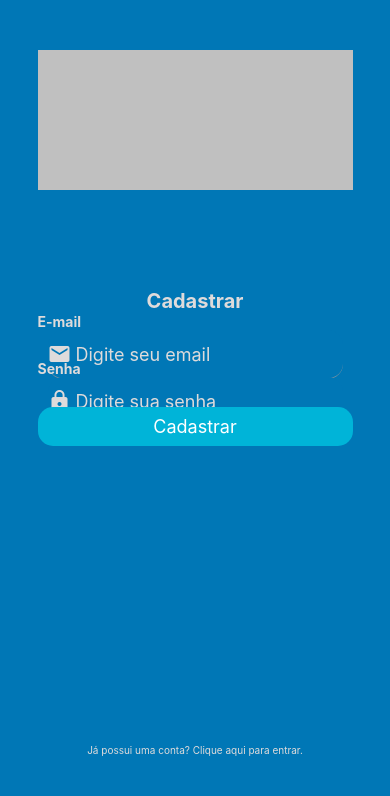
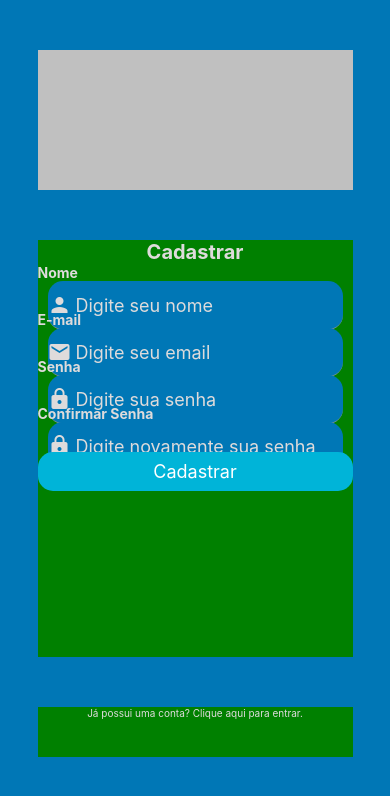
Before and after one commit to tarcisiovasconcelos/apimed, a React Native app: screen /Tela-Cadastro in a window 390 px wide. Shown: the top 796 px of the page. Built offline with nearby package versions, Linux system fonts and the light colour scheme.

Commit message:
commit 1 de sexta

```diff
--- a/src/screens/cadastro/index.tsx
+++ b/src/screens/cadastro/index.tsx
@@ -41,16 +41,24 @@ export function Cadastro (props: CadastroProps) {
         </View>
         <View style={styles.container}>
         <Formik
-        initialValues={{email:'', senha: ''}}
+        initialValues={{user:'',email:'', senha: ''}}
         validationSchema={Yup.object({
           email: Yup.string().required('*Campo Obrigatório*').email('Campo deve ser EMAIL'),
-          senha: Yup.string().required('*Campo Obrigatório*').min(4,'A senha deve conter no minimo 4 dígitos').max(6,'A senha deve conter no máximo 6 dígitos')
+          senha: Yup.string().required('*Campo Obrigatório*').min(4,'A senha deve conter no minimo 4 dígitos')
+          .max(6,'A senha deve conter no máximo 6 dígitos'),
+          user: Yup.string() .required('*Campo Obrigatório*'),
+          senha1: Yup.string().required('*Campo Obrigatório*').oneOf([Yup.ref('senha')], 'as senhas precisam ser iguais'),
+
 
         })}
         onSubmit={cadastro}>
         {({ handleChange, touched, handleSubmit, handleBlur, isSubmitting, errors}) => (
         <View>
           <Text style={styles.title1}>Cadastrar</Text>
+
+          <Text style={styles.title2}>Nome</Text>
+          <InputRound onBlur={handleBlur('user')} placeholder="Digite seu nome" icone="person" onChangeText={handleChange('user')}/>
+          { touched.user && <Text style={styles.text2}>{errors.user}</Text>}
 
           <Text style={styles.title2}>E-mail</Text>
           <InputRound onBlur={handleBlur('email')} placeholder="Digite seu email" icone="email" onChangeText={handleChange('email')}/>
@@ -59,6 +67,12 @@ export function Cadastro (props: CadastroProps) {
           <Text style={styles.title2}>Senha</Text>
           <InputRound onBlur={handleBlur('senha')} placeholder="Digite sua senha" icone="lock" senha onChangeText={handleChange('senha')}/>
           { touched.senha && <Text style={styles.text2}>{errors.senha}</Text>}
+          { erro != null && <Text style={styles.text2}>{erro}</Text>}
+
+
+          <Text style={styles.title2}>Confirmar Senha</Text>
+          <InputRound onBlur={handleBlur('senha1')} placeholder="Digite novamente sua senha" icone="lock" senha onChangeText={handleChange('senha1')}/>
+          { touched.senha && <Text style={styles.text2}>{errors.senha1}</Text>}
           { erro != null && <Text style={styles.text2}>{erro}</Text>}
           { isSubmitting && <ActivityIndicator size="large" color="#00B4D8"/>}
           { !isSubmitting && <Button title="Cadastrar" onPress={handleSubmit} buttonStyle={styles.btn}></Button>}
@@ -81,7 +95,6 @@ const styles = StyleSheet.create({
     flex: 1,
     backgroundColor: '#0077B6',
     alignItems: 'center',
-    justifyContent: 'space-around'
 
   },
 
@@ -89,12 +102,15 @@ const styles = StyleSheet.create({
     backgroundColor: 'silver',
     width: 315,
     height: 140,
+    marginTop:50
 
   },
 
   container:{
     width: 315,
-    height: 355,
+    height: 417,
+    marginTop:50,
+    backgroundColor:'green'
   },
 
   btn:{
@@ -105,6 +121,8 @@ const styles = StyleSheet.create({
   rodape:{
     width: 315,
     height: 50,
+    marginTop:50,
+    backgroundColor:'green'
 
   },
 
--- a/src/screens/login/index.tsx
+++ b/src/screens/login/index.tsx
@@ -85,7 +85,6 @@ export function Login (props: LoginProps) {
       flex: 1,
       backgroundColor: '#0077B6',
       alignItems: 'center',
-      justifyContent: 'space-around'
 
     },
 
@@ -93,12 +92,14 @@ export function Login (props: LoginProps) {
       backgroundColor: 'silver',
       width: 315,
       height: 140,
+      marginTop:50,
 
     },
 
     container:{
       width: 315,
       height: 355,
+      marginTop:50,
     },
 
     btn:{
@@ -109,6 +110,7 @@ export function Login (props: LoginProps) {
     rodape:{
       width: 315,
       height: 50,
+      marginTop:50,
 
     },
 
--- a/src/screens/start/index.tsx
+++ b/src/screens/start/index.tsx
@@ -28,26 +28,16 @@ export function Start (props: StartProps) {
     return (
     <View style={styles.background}>
       <View style={styles.head}>
-
       </View>
 
       <View style={styles.container}>
-
         <Text style={styles.title2}>
           Seja bem vindo ao aplicativo Remédio na Hora,
-          aqui você encontra informações sobre medicamentos utilizados no tratamento de transtornos mentais,
-          além de contar com a possibilidade de integrar nosso sistema a um dispositivo que armazena, alerta
-          e indica quando seu paciente deve tomar a medicação!
-        </Text>
-
-        <Text style={styles.title2}>
           Acompanhar o tratamento e bem-estar de quem você mais ama é nosso ideal!
         </Text>
+      </View>
+      <View style={styles.rodape}>
         <Button buttonStyle={styles.btn} title="Começar" onPress={() => nav.navigate('Tela-Login')}></Button>
-        </View>
-
-        <View style={styles.rodape}>
-
       </View>
 
     </View>
@@ -75,13 +65,12 @@ export function Start (props: StartProps) {
     },
 
     container:{
-      flex:2,
       width: 315,
-      height: 355,
-      marginTop: 30,
-      marginBottom: 30,
+      height: 255,
+      marginTop: 50,
       alignItems: 'center',
-      justifyContent: 'space-between',
+      backgroundColor:'green'
+
 
     },
 
@@ -102,6 +91,7 @@ export function Start (props: StartProps) {
       flex:1,
       width: 315,
       height: 50,
+      alignItems: 'center',
 
     },
 
```
Lines whose indentation alone changed are shown as unchanged.
